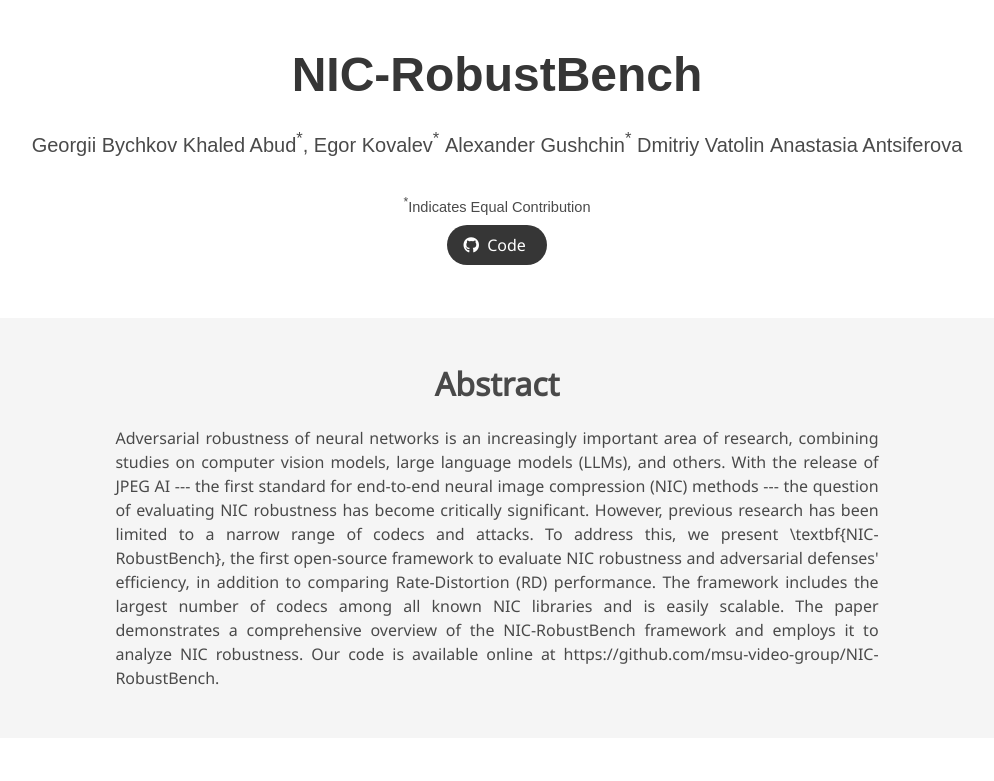
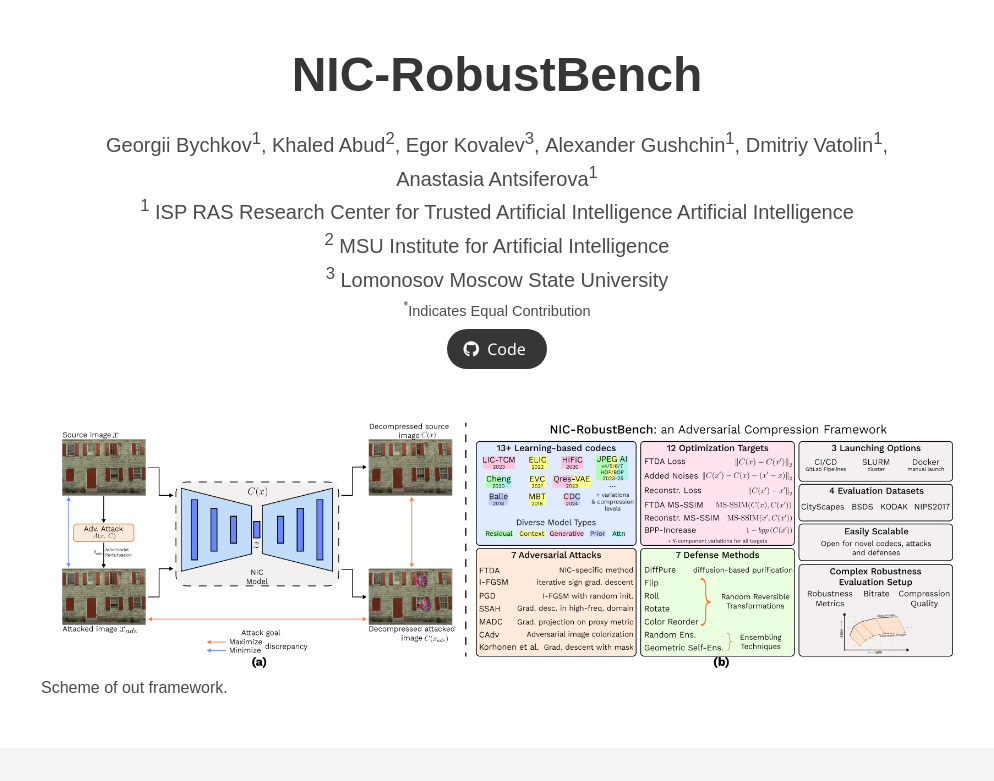
Before and after one commit to msu-video-group/NIC-RobustBench, a plain HTML site: page index.html in a window 1280 px wide. Shown: the top 781 px of the page, without its empty margins (143-1137 px from the left). Drawn offline with nearby package versions, Linux system fonts and the light colour scheme; a script that the page names is missing; some icons are missing; a web font is replaced by a local one.

Commit message:
scheme fix

```diff
--- a/index.html
+++ b/index.html
@@ -55,15 +55,27 @@
             <h1 class="title is-1 publication-title">NIC-RobustBench</h1>
             <div class="is-size-5 publication-authors">
               <!-- Paper authors -->
-              <span class="author-block">Georgii Bychkov</span>
-              <span class="author-block">Khaled Abud<sup>*</sup>,</span>
-              <span class="author-block">Egor Kovalev<sup>*</sup></span>
-              <span class="author-block">Alexander Gushchin<sup>*</sup></span>
-              <span class="author-block">Dmitriy Vatolin</span>
-              <span class="author-block">Anastasia Antsiferova</span>
+              <span class="author-block">Georgii Bychkov<sup>1</sup>,</span>
+              <span class="author-block">Khaled Abud<sup>2</sup>,</span>
+              <span class="author-block">Egor Kovalev<sup>3</sup>,</span>
+              <span class="author-block">Alexander Gushchin<sup>1</sup>,</span>
+              <span class="author-block">Dmitriy Vatolin<sup>1</sup>,</span>
+              <span class="author-block">Anastasia Antsiferova<sup>1</sup></span>
             </div>
 
                   <div class="is-size-5 publication-authors">
+                  <span class="author-block">
+                      <sup>1</sup>
+                      ISP RAS Research Center for Trusted Artificial Intelligence
+                      Artificial Intelligence
+                      <br>
+                      <sup>2</sup>
+                      MSU Institute for Artificial Intelligence
+                      <br>
+                      <sup>3</sup>
+                      Lomonosov Moscow State University
+                      <br>
+                  </span>
                     <span class="eql-cntrb"><small><br><sup>*</sup>Indicates Equal Contribution</small></span>
                   </div>
 
@@ -117,6 +129,17 @@
   </div>
 </section>
 
+<!-- Teaser video-->
+<section class="hero teaser">
+  <div class="container is-max-desktop">
+    <div class="hero-body">
+      <img src="static/images/all_scheme.png">
+      <br>
+      Scheme of out framework.
+    </div>
+  </div>
+</section>
+<!-- End teaser video -->
 
 <!-- Paper abstract -->
 <section class="section hero is-light">
@@ -134,26 +157,6 @@
   </div>
 </section>
 <!-- End paper abstract -->
-
-
-<!-- Image carousel -->
-<section class="hero is-small">
-  <div class="hero-body">
-    <div class="container">
-      <div id="results-carousel" class="carousel results-carousel">
-       <div class="item">
-        <!-- Your image here -->
-        <img src="static/images/all_scheme.png" alt="MY ALT TEXT"/>
-        <h2 class="subtitle has-text-centered">
-          Scheme of the framework.
-        </h2>
-      </div>
-  </div>
-</div>
-</div>
-</section>
-<!-- End image carousel -->
-
 
 <!-- Paper poster
 <section class="hero is-small is-light">
```
